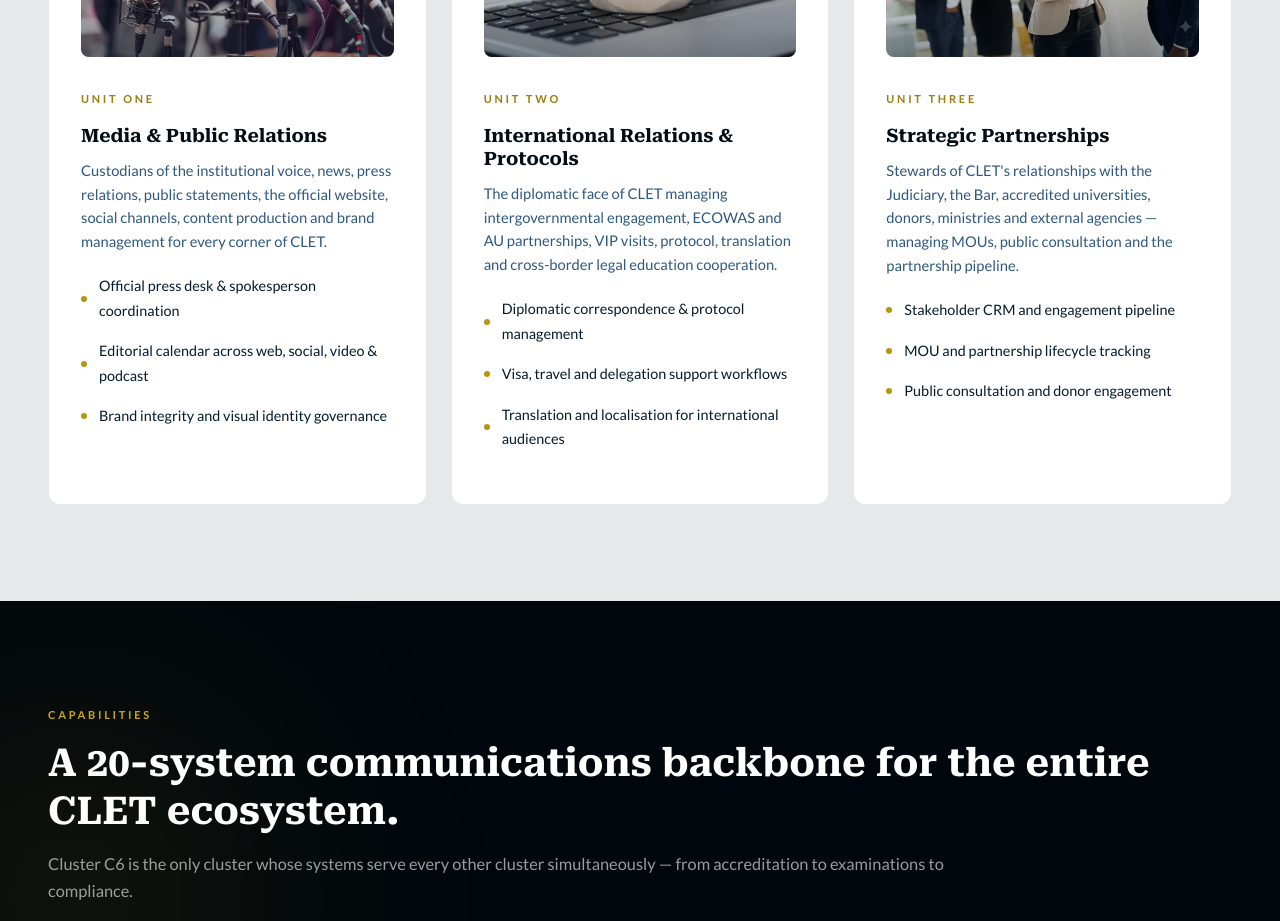
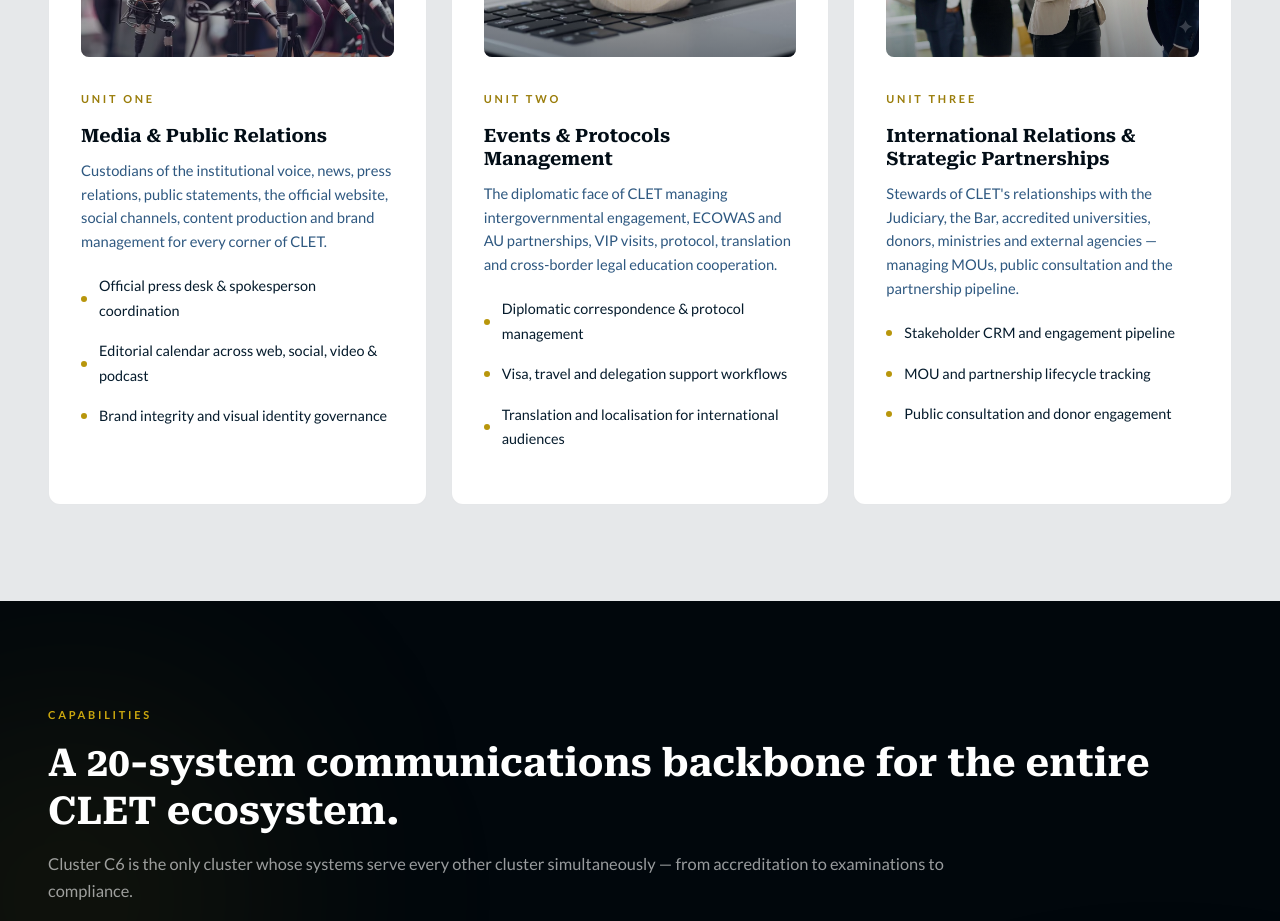
Before and after one commit to gaazamo-lab/comms-public, a Next.js app: page / in a window 1280 px wide. Shown: the part 3380-4301 px from the top of the page. Built offline with nearby package versions, Linux system fonts and the light colour scheme.

Commit message:
feat: add Pillars component to showcase CCP Directorate operational units

```diff
--- a/app/components/Pillars.tsx
+++ b/app/components/Pillars.tsx
@@ -14,7 +14,7 @@
 
 const PILLARS = [
   {
-    title: "Media & Public Relations",
+    title: " Media & Public Relations",
     eyebrow: "Unit One",
     description:
       "Custodians of the institutional voice, news, press relations, public statements, the official website, social channels, content production and brand management for every corner of CLET.",
@@ -27,7 +27,7 @@
     ],
   },
   {
-    title: "International Relations & Protocols",
+    title: "Events & Protocols Management",
     eyebrow: "Unit Two",
     description:
       "The diplomatic face of CLET managing intergovernmental engagement, ECOWAS and AU partnerships, VIP visits, protocol, translation and cross-border legal education cooperation.",
@@ -40,7 +40,7 @@
     ],
   },
   {
-    title: "Strategic Partnerships",
+    title: " International Relations & Strategic Partnerships",
     eyebrow: "Unit Three",
     description:
       "Stewards of CLET's relationships with the Judiciary, the Bar, accredited universities, donors, ministries and external agencies — managing MOUs, public consultation and the partnership pipeline.",
```
